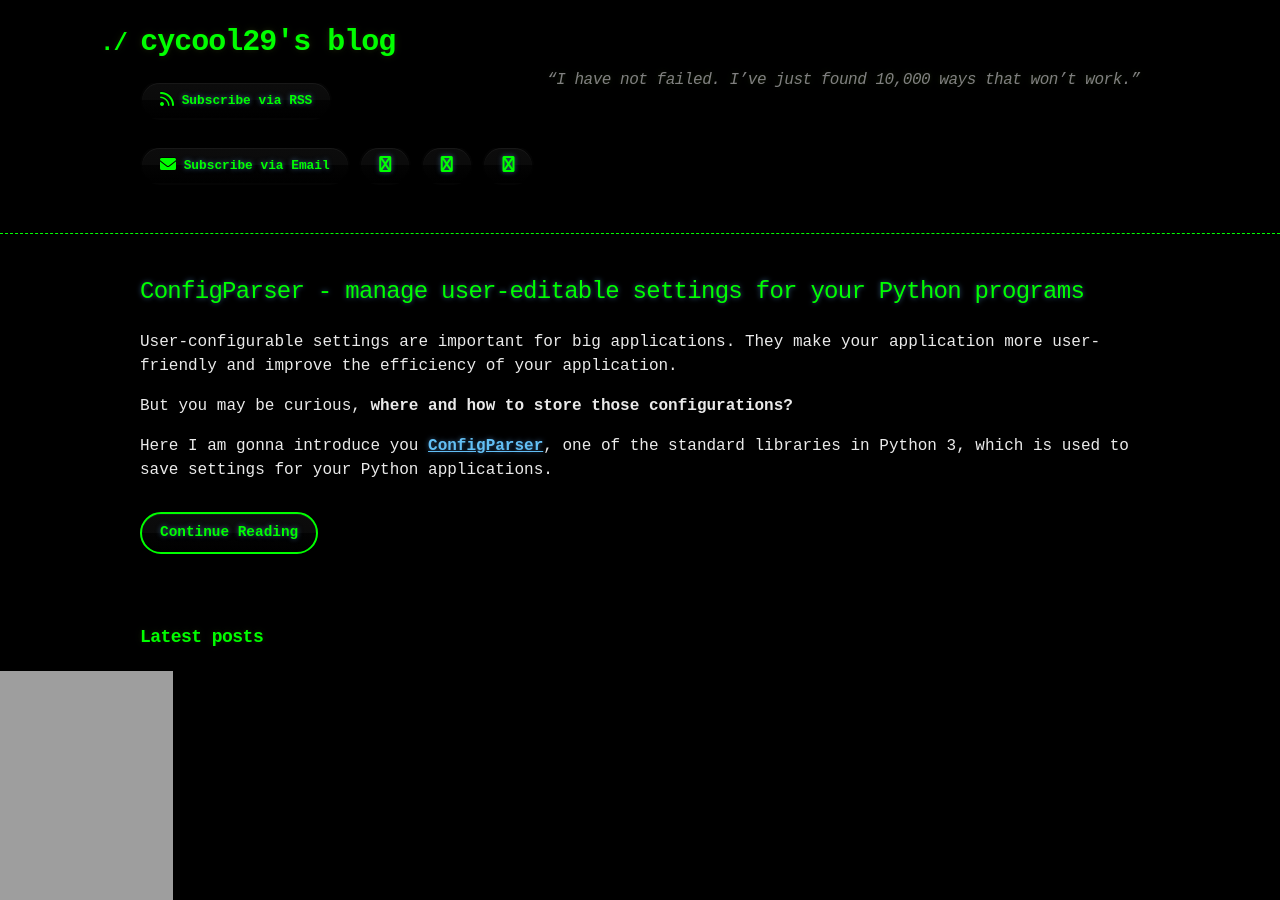
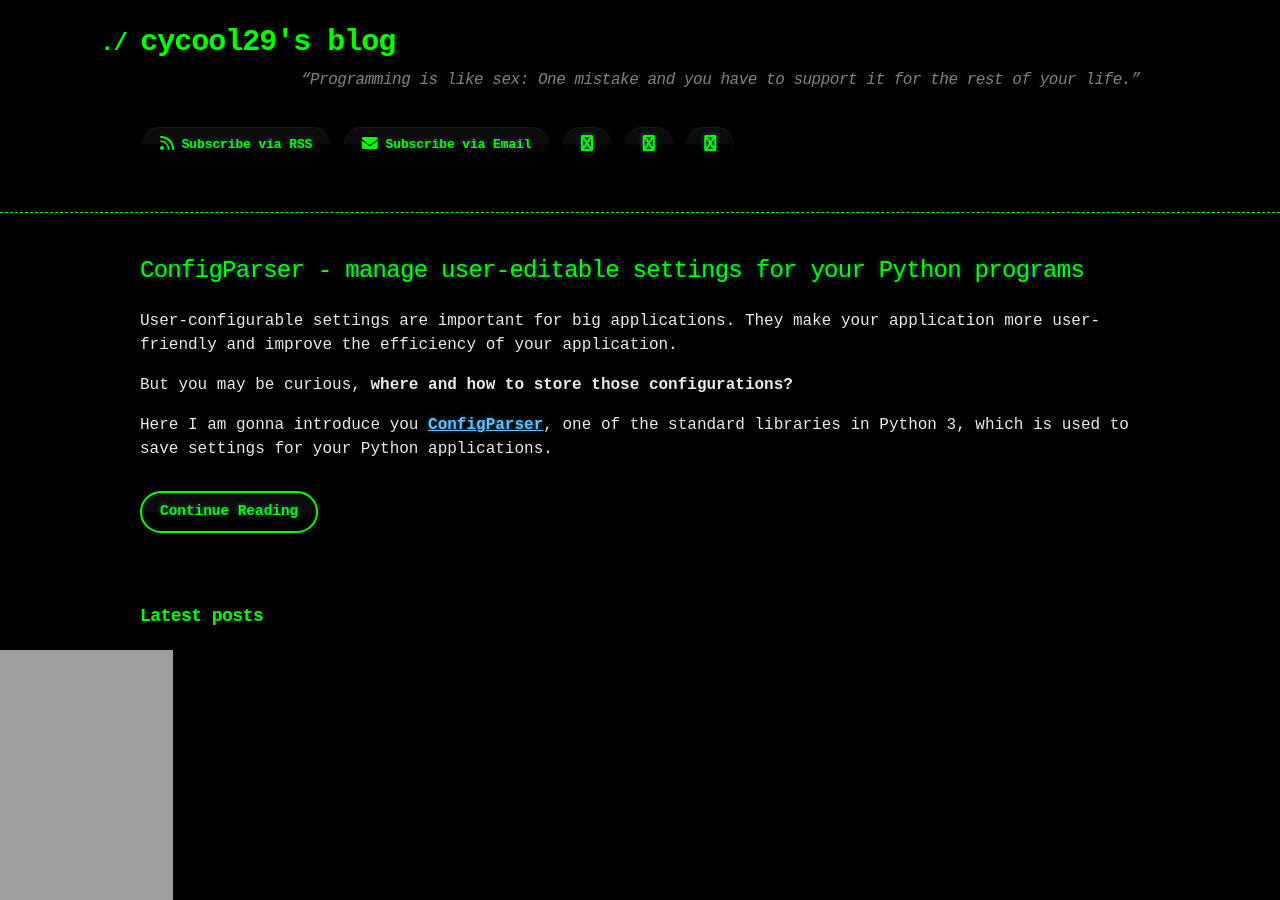
Before and after one commit to cycool29/cycool29.github.io, a Jekyll site: the page built from index.md, in a window 1280 px wide and 900 px high. Built offline with Jekyll 4.4.1, drawn with Linux system fonts in a browser that asks for light colours; a style sheet for code colours, icons or effects is not loaded.

Commit message:
Update quotes

```diff
--- a/_config.yml
+++ b/_config.yml
@@ -1,5 +1,5 @@
 title: cycool29's blog
-description: "“I have not failed. I’ve just found 10,000 ways that won’t work.” "
+description: "“Programming is like sex: One mistake and you have to support it for the rest of your life.” "
 author: cycool29
 url: https://cycool29.github.io
 timezone: UTC
```
